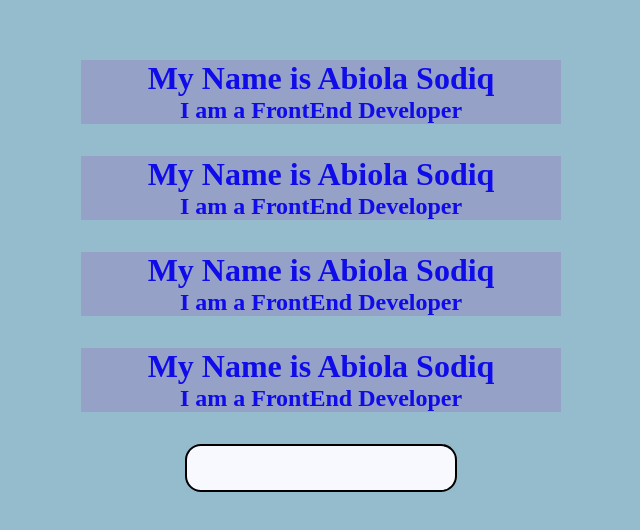
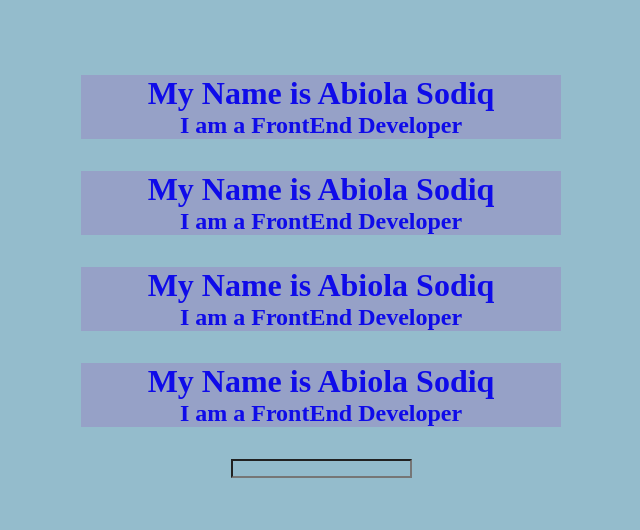
Before and after one commit to Abiola-Sodiq/myReactAssesment, a React (Create React App) app: page / in a window 1280 px wide. Shown: the part 124-654 px from the top of the page, without its empty margins (319-959 px from the left). Built offline with nearby package versions, Linux system fonts and the light colour scheme.

Commit message:
Update Input.jsx

```diff
--- a/src/Components/Input.jsx
+++ b/src/Components/Input.jsx
@@ -1,9 +1,9 @@
 import React from 'react'
 
-const Input = () => {
+const Input = (props) => {
   return (
     <div>
-        <input type="text" id='input' />
+        <input type="text" className=' rounded-md w-60 h-10 border-none bg-gray-200' onChange={props.newName} />
     </div>
   )
 }
```
